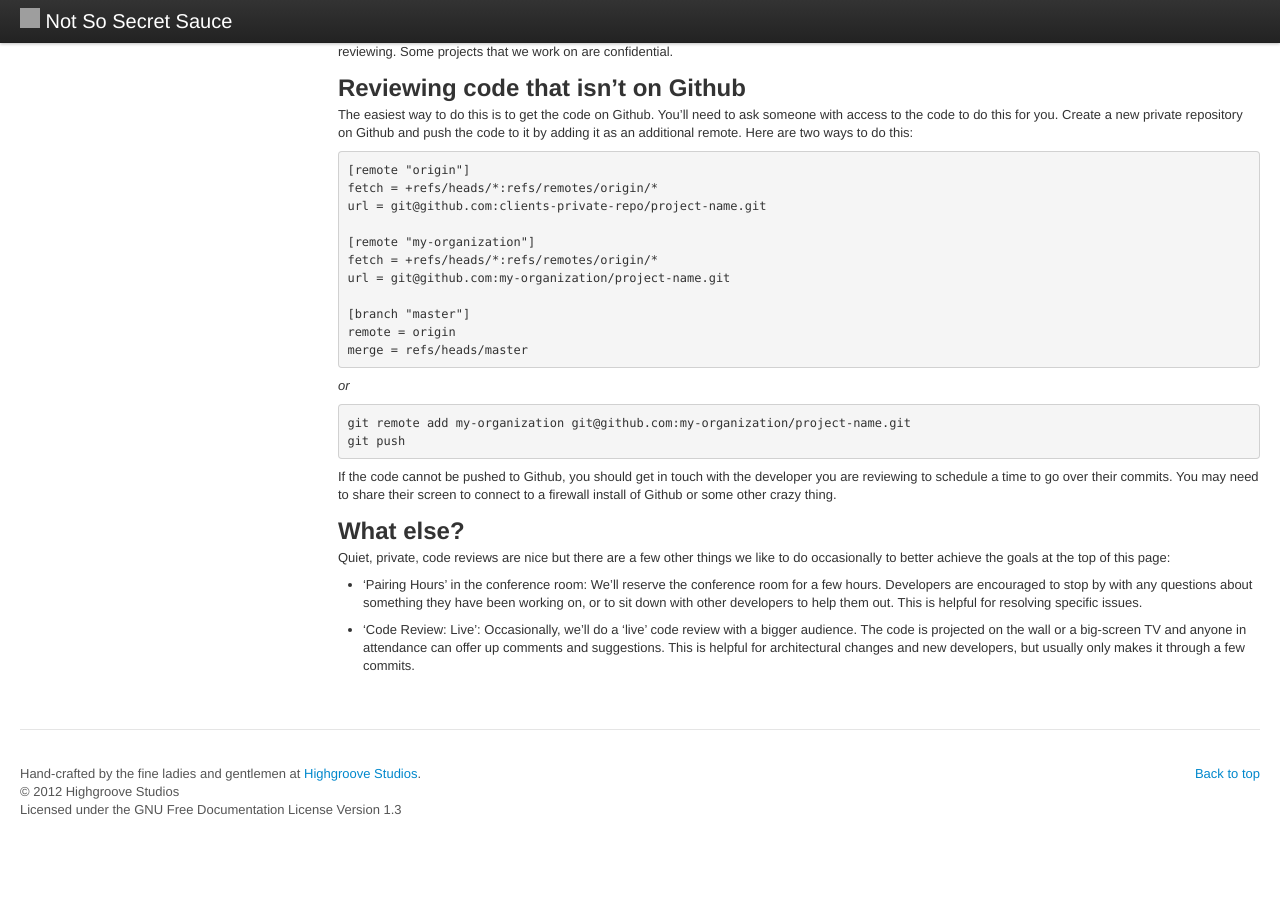
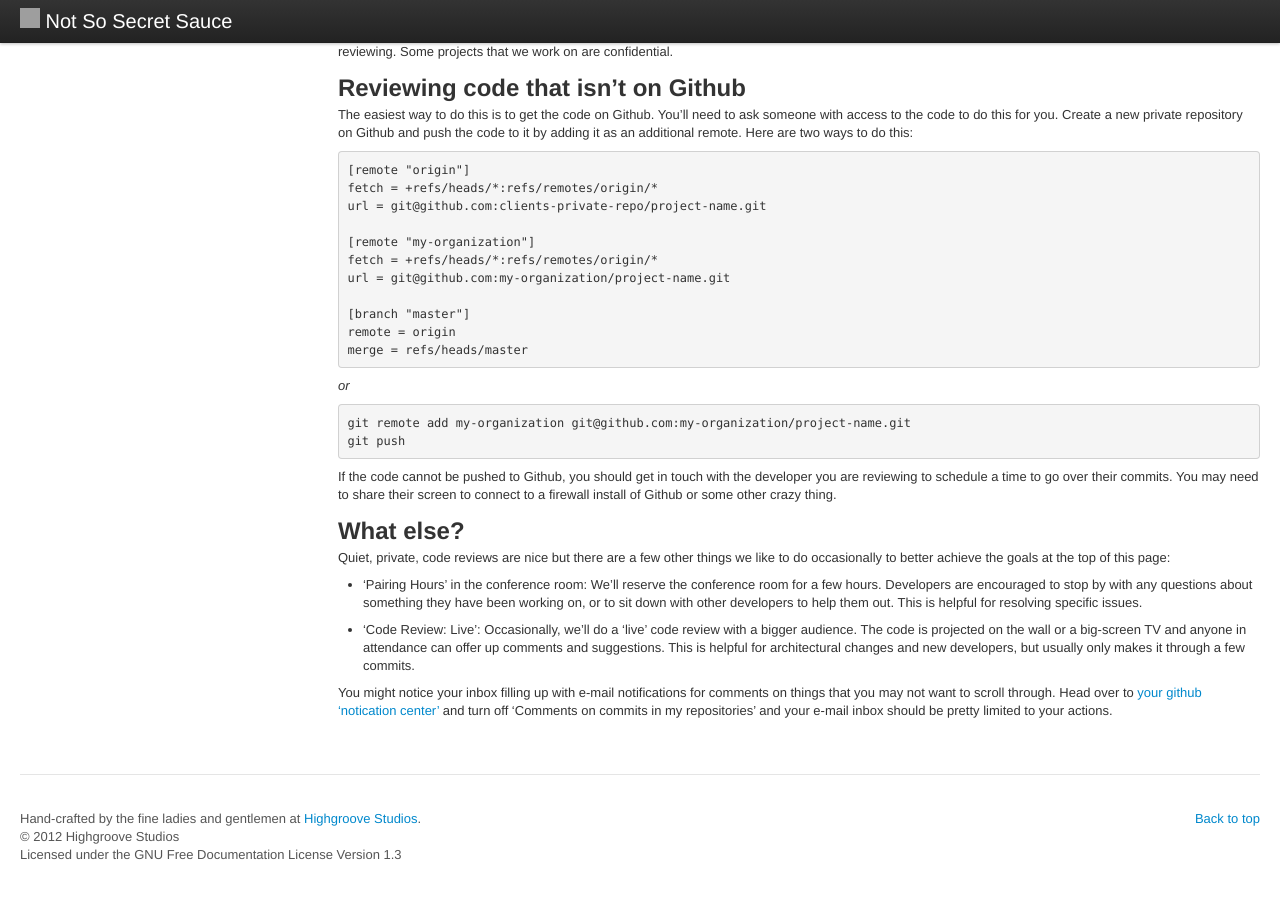
Before and after one commit to daveworth/not-so-secret-sauce, a Jekyll site: the page built from topics/code-reviews-howto.md, in a window 1280 px wide and 900 px high, scrolled down 659 px. Built offline with Jekyll 4.4.1, drawn with Linux system fonts in a browser that asks for light colours; nearby versions of some CDN libraries; before the commit the page ends 1514 px from its top, so only the background shows below that; grey boxes are pictures that could not be loaded.

Commit message:
Adds docs on turning off all the emails

```diff
--- a/topics/code-reviews-howto.md
+++ b/topics/code-reviews-howto.md
@@ -71,3 +71,5 @@ Quiet, private, code reviews are nice but there are a few other things we like t
 * 'Pairing Hours' in the conference room:  We'll reserve the conference room for a few hours. Developers are encouraged to stop by with any questions about something they have been working on, or to sit down with other developers to help them out. This is helpful for resolving specific issues.
 
 * 'Code Review: Live':  Occasionally, we'll do a 'live' code review with a bigger audience. The code is projected on the wall or a big-screen TV and anyone in attendance can offer up comments and suggestions. This is helpful for architectural changes and new developers, but usually only makes it through a few commits.
+
+You might notice your inbox filling up with e-mail notifications for comments on things that you may not want to scroll through.  Head over to <a href="https://github.com/settings/notifications">your github 'notication center'</a> and turn off 'Comments on commits in my repositories' and your e-mail inbox should be pretty limited to your actions.
```
